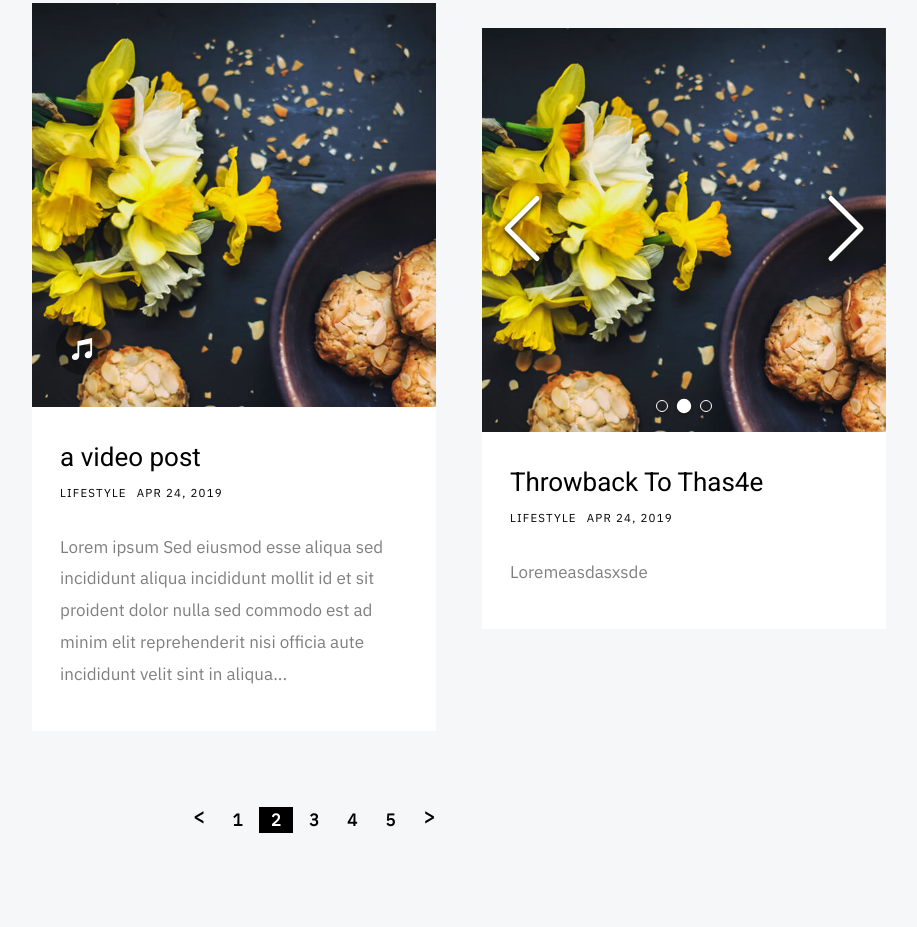
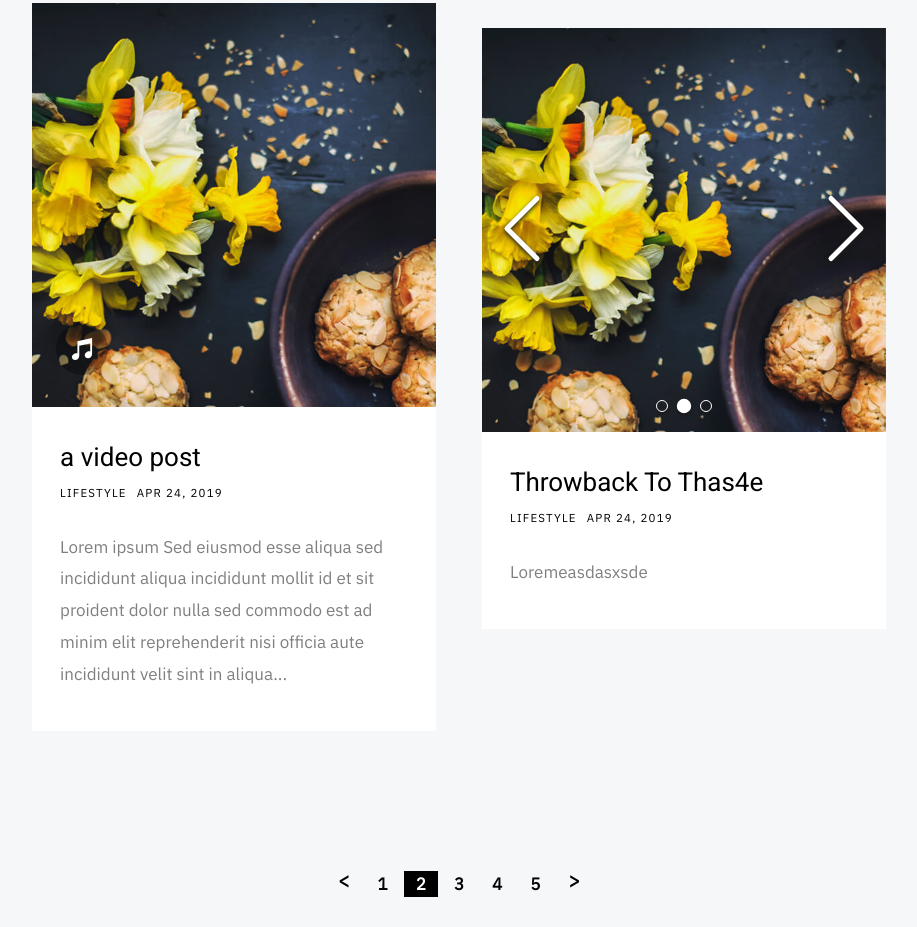
Before and after one commit to muubar/typerite-theme, a React app: page / in a window 1280 px wide. Shown: the part 1649-2576 px from the top of the page, without its empty margins (326-1243 px from the left). Before the commit the page ends 2512 px from the top, so only its background shows below. Built offline with nearby package versions, Linux system fonts and the light colour scheme.

Commit message:
center position for larger displays

```diff
--- a/src/components/pagesNav/pagesNav.scss
+++ b/src/components/pagesNav/pagesNav.scss
@@ -34,10 +34,12 @@
             line-height: 1.5rem;
         }
     }
+}
 
-    &__prev-button {
-    }
-
-    &__next-button {
+@media screen and (min-width: 1100px) {
+    .pages-nav {
+        &__list {
+            padding: 6.4rem 4rem 0 33rem;
+        }
     }
 }
```
